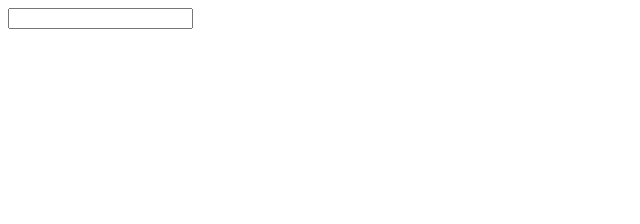
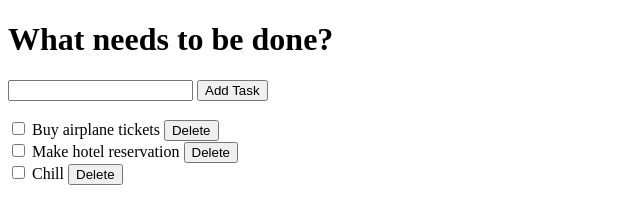
Before and after one commit to sakib3/todoapp, a website: page app/index.html in a window 1280 px wide. Shown: the whole page, without its empty margins (0-640 px from the left). Drawn offline with nearby package versions, Linux system fonts and the light colour scheme.

Commit message:
taskList add and delete method is developed

```diff
--- a/app/app.css
+++ b/app/app.css
@@ -1 +1,5 @@
 /* app css stylesheet */
+
+#taskList .strike{
+	text-decoration: line-through;
+}
--- a/app/controllers.js
+++ b/app/controllers.js
@@ -3,4 +3,19 @@
 angular.module('todoApp.controller', [])
 	   .controller('todoController',["$scope", function($scope){
 	   		$scope.newTask = "";
+
+	   		$scope.taskList = [
+	   			{description: "Buy airplane tickets", done: false},
+	   			{description: "Make hotel reservation", done: false},
+	   			{description: "Chill", done: false}
+	   		];
+
+	   		$scope.addTodo = function(){
+	   			$scope.taskList.push({description: $scope.newTask, done: false});
+	   			$scope.newTask = "";
+	   		}
+
+	   		$scope.deleteTodo = function($index){
+	   			$scope.taskList.splice($index,1);
+	   		}
 	   }]);
--- a/app/index.html
+++ b/app/index.html
@@ -6,8 +6,23 @@
 		<link rel="stylesheet" type="text/css" href="app.css">
 	</head>
 	<body ng-app="todoApp" ng-controller="todoController">
-		<input type="text" ng-model="newTask"><br/>
-		{{newTask}}
+		<h1>What needs to be done?</h1>
+		<form ng-submit="addTodo()">
+			<div>
+				<input type="text" ng-model="newTask">
+				<button type="submit">Add Task</button>
+			</div>
+		</form>
+		<br/>
+		<div id="taskList">
+			<div ng-repeat="task in taskList">
+				<label class="description" ng-class="{strike : task.done}">
+					<input type="checkbox" ng-model="task.done"/>
+					{{task.description}}
+				</label>
+				<button ng-click="deleteTodo($index)">Delete</button>
+			</div>
+		</div>
 		<script type="text/javascript" src="bower_components/angular/angular.js"></script>
 		<script type="text/javascript" src="app.js"></script>
 		<script type="text/javascript" src="controllers.js"></script>
```
